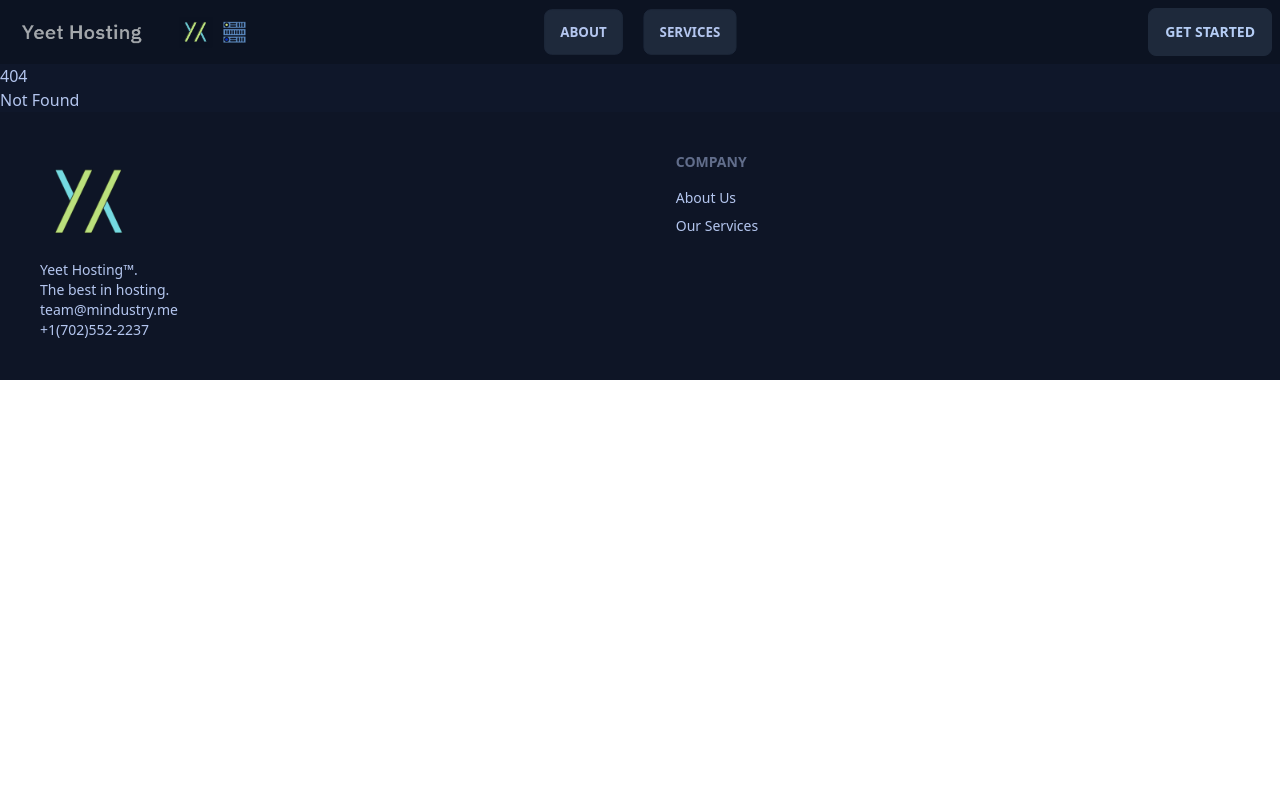
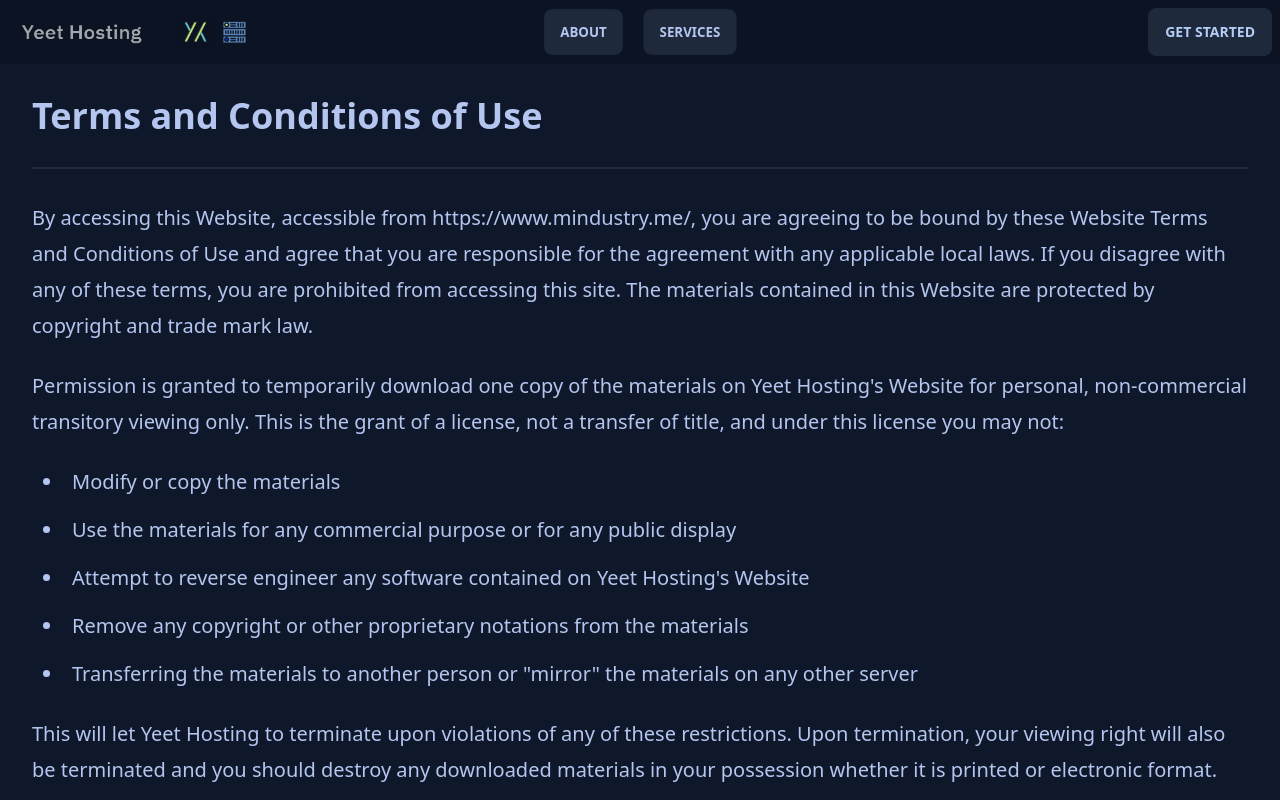
Before and after one commit to shadow01148/webwebweb, a SvelteKit app: page /terms in a window 1280 px wide. Before the commit this address had no page. Shown: the top 800 px of the page. Built offline with nearby package versions, Linux system fonts and the light colour scheme.

Commit message:
Terms and Conditions of Use

```diff
--- /dev/null
+++ b/src/routes/terms/+page.svelte
@@ -0,0 +1,26 @@
+<div class="card bg-base-100 shadow-xl">
+    <div class="card-body">
+      <h2 class="card-title text-center text-4xl font-extrabold">Terms and Conditions of Use</h2><div class="divider"></div>
+      <article class="prose-xl">
+        <p>By accessing this Website, accessible from https://www.mindustry.me/, you are agreeing to be bound by these Website Terms and Conditions of Use and agree that you are responsible for the agreement with any applicable local laws. If you disagree with any of these terms, you are prohibited from accessing this site. The materials contained in this Website are protected by copyright and trade mark law.</p>
+        <p>Permission is granted to temporarily download one copy of the materials on Yeet Hosting's Website for personal, non-commercial transitory viewing only. This is the grant of a license, not a transfer of title, and under this license you may not:</p>
+        <ul class="list-disc">
+            <li>Modify or copy the materials</li>
+            <li>Use the materials for any commercial purpose or for any public display</li>
+            <li>Attempt to reverse engineer any software contained on Yeet Hosting's Website</li>
+            <li>Remove any copyright or other proprietary notations from the materials</li>
+            <li>Transferring the materials to another person or "mirror" the materials on any other server</li>
+        </ul>
+        <p>This will let Yeet Hosting to terminate upon violations of any of these restrictions. Upon termination, your viewing right will also be terminated and you should destroy any downloaded materials in your possession whether it is printed or electronic format.</p>
+        <p>All the materials on Yeet Hosting’s Website are provided "as is". Yeet Hosting makes no warranties, may it be expressed or implied, therefore negates all other warranties. Furthermore, Yeet Hosting does not make any representations concerning the accuracy or reliability of the use of the materials on its Website or otherwise relating to such materials or any sites linked to this Website.</p>
+        <p>Yeet Hosting or its suppliers will not be hold accountable for any damages that will arise with the use or inability to use the materials on Yeet Hosting’s Website, even if Yeet Hosting or an authorize representative of this Website has been notified, orally or written, of the possibility of such damage. Some jurisdiction does not allow limitations on implied warranties or limitations of liability for incidental damages, these limitations may not apply to you.</p>
+        <p>The materials appearing on Yeet Hosting’s Website may include technical, typographical, or photographic errors. Yeet Hosting will not promise that any of the materials in this Website are accurate, complete, or current. Yeet Hosting may change the materials contained on its Website at any time without notice. Yeet Hosting does not make any commitment to update the materials.        </p>
+        <p>A client has the right to cancel a service at any time without reason. This does not include a refund unless an Admin says otherwise or it fits within our refund policy (24 hours). Cancellation of Service shall be done through the web portal.        </p>
+        <p>You, the client, are permitted to resell paid hosting services Yeet Hosting provides if they are used within legal boundaries. Notice of reselling is appreciated. If We don't agree with how you are reselling our products and or services, we will ask you to stop the reselling of those specified products or services.</p>
+        <p>Yeet Hosting has not reviewed all of the sites linked to its Website and is not responsible for the contents of any such linked site. The presence of any link does not imply endorsement by Yeet Hosting of the site. The use of any linked website is at the user’s own risk.</p>
+        <p>Yeet Hosting may revise these Terms of Use for its Website at any time without prior notice. By using this Website, you are agreeing to be bound by the current version of these Terms and Conditions of Use.</p>
+        <p class="font-extrabold text-2xl text-left">Any claim related to Yeet Hosting's Website shall be governed by the laws of US without regards to its conflict of law provisions.</p>
+        <!-- ... -->
+      </article>
+      </div>
+    </div>
```
